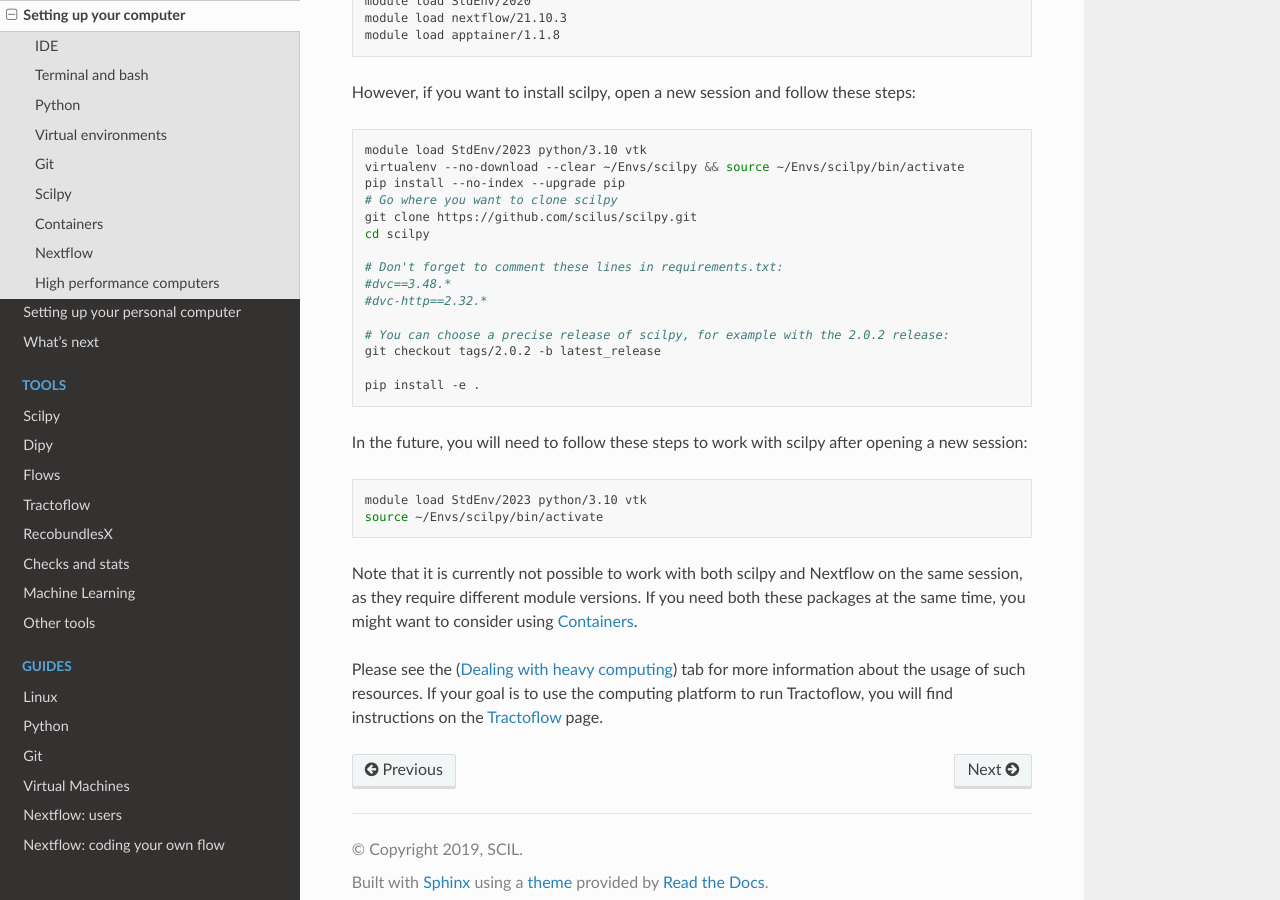
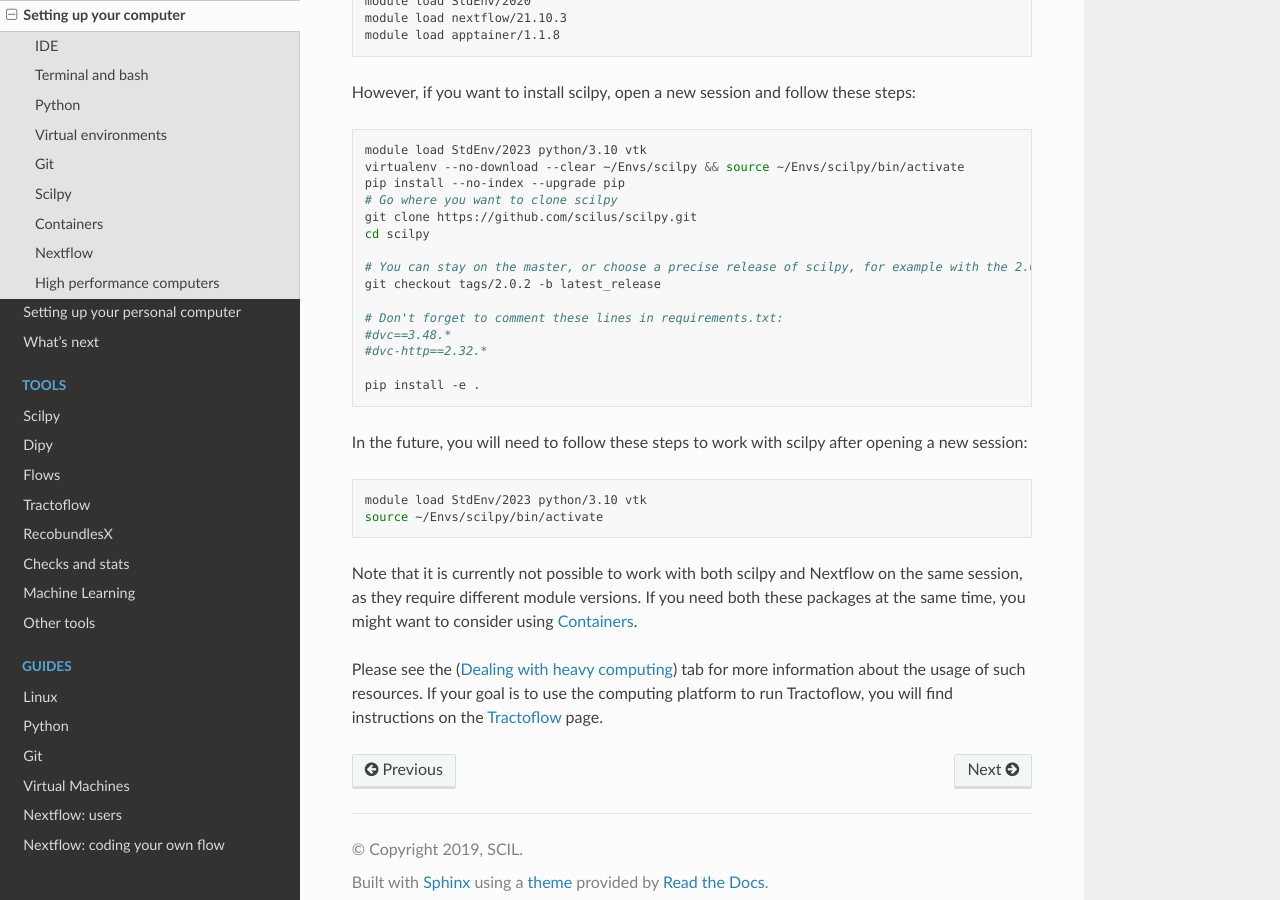
Before and after one commit to scilus/scil-documentation, a Sphinx documentation site: the page built from source/arriving/setup_computer.rst, in a window 1280 px wide and 900 px high, scrolled down 5274 px. Built offline with Sphinx 7.4.7 and the Read the Docs theme 2.0.0, drawn with Linux system fonts in a browser that asks for light colours.

Commit message:
Revert modif

```diff
--- a/source/arriving/setup_computer.rst
+++ b/source/arriving/setup_computer.rst
@@ -226,12 +226,12 @@ However, if you want to install scilpy, open a new session and follow these step
     git clone https://github.com/scilus/scilpy.git
     cd scilpy
 
+    # You can stay on the master, or choose a precise release of scilpy, for example with the 2.0.2 release:
+    git checkout tags/2.0.2 -b latest_release
+
     # Don't forget to comment these lines in requirements.txt:
     #dvc==3.48.*
     #dvc-http==2.32.*
-
-    # You can choose a precise release of scilpy, for example with the 2.0.2 release:
-    git checkout tags/2.0.2 -b latest_release
 
     pip install -e .
 
```
